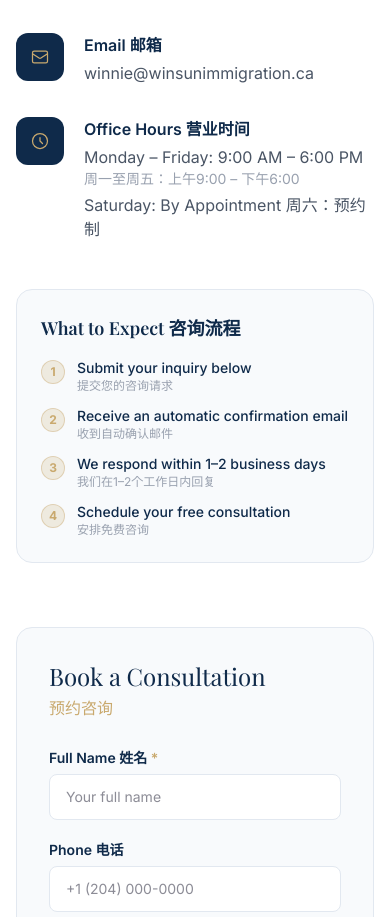
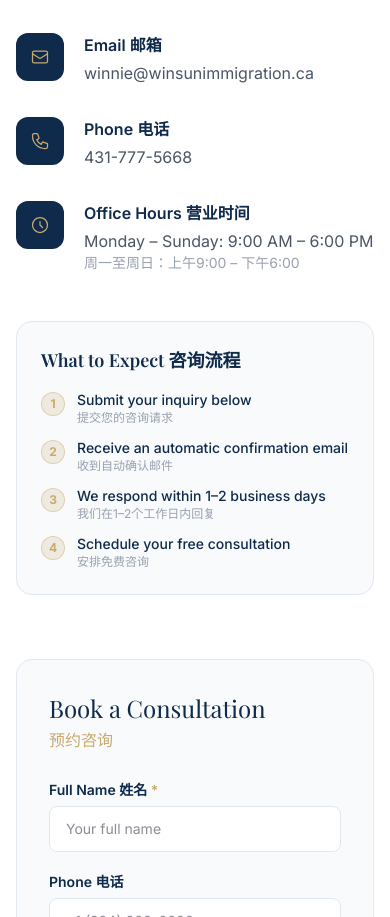
Before and after one commit to WinnieZhangTing/winsun-immigration-website, a Next.js app: page /contact in a window 390 px wide. Shown: the part 947-1864 px from the top of the page. Built offline with nearby package versions, Linux system fonts and the light colour scheme.

Commit message:
Add phone number and update office hours to Mon-Sun 9AM-6PM

```diff
--- a/src/app/contact/page.tsx
+++ b/src/app/contact/page.tsx
@@ -103,14 +103,27 @@ export default function ContactPage() {
               <div className="flex gap-5">
                 <div className="w-12 h-12 rounded-xl bg-[#0F2A4A] flex items-center justify-center flex-shrink-0">
                   <svg className="w-5 h-5 text-[#C9A96E]" fill="none" stroke="currentColor" viewBox="0 0 24 24">
+                    <path strokeLinecap="round" strokeLinejoin="round" strokeWidth={1.5} d="M3 5a2 2 0 012-2h3.28a1 1 0 01.948.684l1.498 4.493a1 1 0 01-.502 1.21l-2.257 1.13a11.042 11.042 0 005.516 5.516l1.13-2.257a1 1 0 011.21-.502l4.493 1.498a1 1 0 01.684.949V19a2 2 0 01-2 2h-1C9.716 21 3 14.284 3 6V5z" />
+                  </svg>
+                </div>
+                <div>
+                  <p className="text-[#0F2A4A] font-semibold mb-1">Phone 电话</p>
+                  <a href="tel:4317775668" className="text-gray-600 hover:text-[#C9A96E] transition-colors">
+                    431-777-5668
+                  </a>
+                </div>
+              </div>
+
+              <div className="flex gap-5">
+                <div className="w-12 h-12 rounded-xl bg-[#0F2A4A] flex items-center justify-center flex-shrink-0">
+                  <svg className="w-5 h-5 text-[#C9A96E]" fill="none" stroke="currentColor" viewBox="0 0 24 24">
                     <path strokeLinecap="round" strokeLinejoin="round" strokeWidth={1.5} d="M12 8v4l3 3m6-3a9 9 0 11-18 0 9 9 0 0118 0z" />
                   </svg>
                 </div>
                 <div>
                   <p className="text-[#0F2A4A] font-semibold mb-1">Office Hours 营业时间</p>
-                  <p className="text-gray-600">Monday – Friday: 9:00 AM – 6:00 PM</p>
-                  <p className="text-gray-400 text-sm">周一至周五：上午9:00 – 下午6:00</p>
-                  <p className="text-gray-600 mt-1">Saturday: By Appointment 周六：预约制</p>
+                  <p className="text-gray-600">Monday – Sunday: 9:00 AM – 6:00 PM</p>
+                  <p className="text-gray-400 text-sm">周一至周日：上午9:00 – 下午6:00</p>
                 </div>
               </div>
             </div>
```
